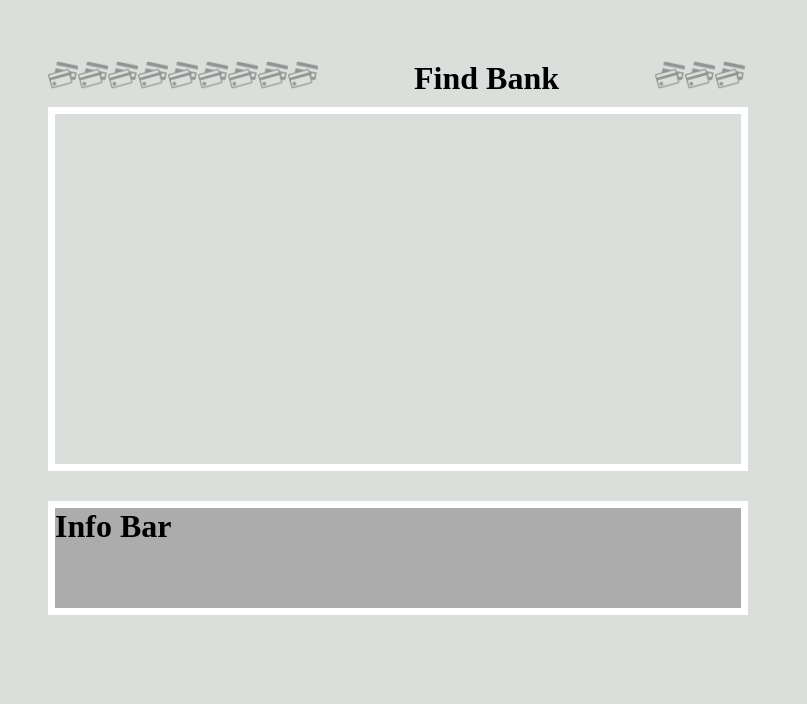
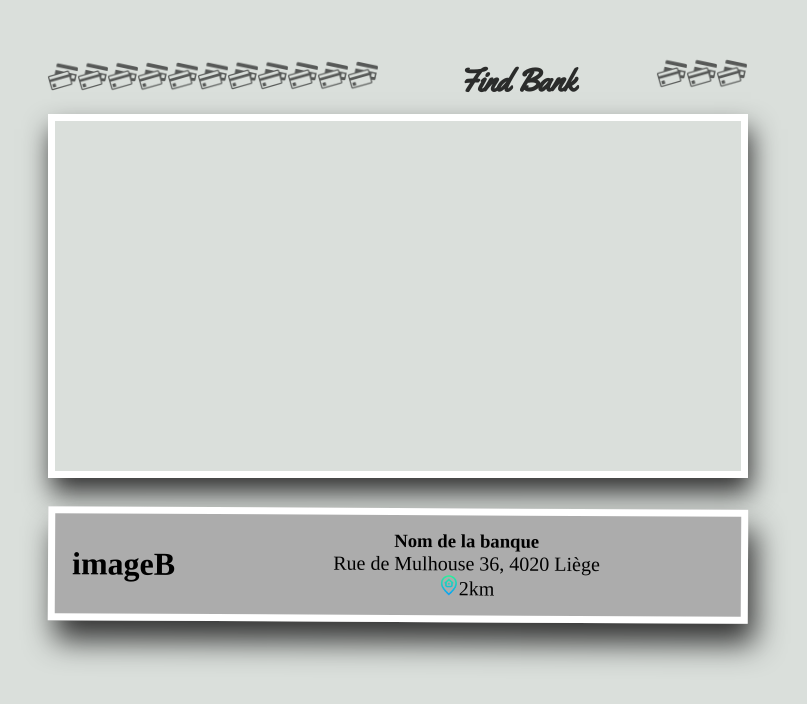
Before and after one commit to pecoraroFRANCESCO/BANK, a React app: page / in a window 1280 px wide. Shown: the whole page, without its empty margins (242-1049 px from the left). Built offline with nearby package versions, Linux system fonts and the light colour scheme; no server answers.

Commit message:
advancement css v 2

```diff
--- a/src/client/components/header.js
+++ b/src/client/components/header.js
@@ -4,18 +4,21 @@ import Cbank from "../img/Cbank.png";
 
 const styles = {
     font: css({
+        fontFamily: "Yellowtail",
         color: "black",
-        padding: "0 96px",
+        opacity: "0.8",
+        padding: "0 81px",
     }),
 
     mod: css({
         height: "30px",
         width: "30px",
-        opacity: "0.33",
+        opacity: "0.6",
     }),
 
     container: css({
         display: "flex",
+        transform: "rotate(-.3deg)",
 
         marginTop: "60px",
         marginBottom: "10px",
@@ -35,6 +38,8 @@ export default class Header extends React.Component {
                 <img src={Cbank} className={styles.mod} />
                 <img src={Cbank} className={styles.mod} />
                 <img src={Cbank} className={styles.mod} />
+                <img src={Cbank} className={styles.mod} />
+                <img src={Cbank} className={styles.mod} />
                 <h1 className={styles.font}>{"Find Bank"}</h1>
                 <img src={Cbank} className={styles.mod} />
                 <img src={Cbank} className={styles.mod} />
--- a/src/client/components/infoBar.js
+++ b/src/client/components/infoBar.js
@@ -2,26 +2,57 @@ import * as React from "react";
 
 import {css} from "emotion";
 
+import icon from "../img/home.png";
+
 const styles = {
     container: css({
+        display: "flex",
         border: "7px solid white",
         height: "100px",
         backgroundColor: "#acacac",
         marginTop: "30px",
+        boxShadow: "7px 20px 30px #333",
+        transform: "rotate(.3deg)",
 
-        "&:before": {
-            top: "52px",
-            left: "5px",
-            transform: "rotate(-5deg)",
-            boxShadow: "7px 6px 15px #333",
-        },
+        // "&:before": {
+        // 	content: '""',
+        //     top: "52px",
+        //     left: "5px",
+        //     transform: "rotate(-5deg)",
+        //     boxShadow: "7px 6px 15px #333",
+        // },
 
-        "&:after": {
-            top: "52px",
-            right: "5px",
-            transform: "rotate(5deg)",
-            boxShadow: "-7px 6px 15px #333",
-        },
+        // "&:after": {
+        // 	content: '""',
+        //     top: "52px",
+        //     right: "5px",
+        //     transform: "rotate(5deg)",
+        //     boxShadow: "-7px 6px 15px #333",
+        // },
+    }),
+    left: css({
+        display: "flex",
+        justifyContent: "center",
+        alignItems: "center",
+        width: "20%",
+    }),
+    right: css({
+        display: "flex",
+        flexDirection: "column",
+        justifyContent: "center",
+        alignItems: "center",
+        width: "80%",
+    }),
+    h1: css({
+        alignItems: "center",
+        justifyContent: "center",
+    }),
+    icon: css({
+        width: "20px",
+        height: "20px",
+    }),
+    font: css({
+        fontSize: "20px",
     }),
 };
 
@@ -29,7 +60,19 @@ export default class InfoBar extends React.Component {
     render() {
         return (
             <div className={styles.container}>
-                <h1> {"Info Bar"} </h1>
+                <div className={styles.left}>
+                    <h1 className={styles.h1}> {"imageB"} </h1>
+                </div>
+                <div className={styles.right}>
+                    <h3>{"Nom de la banque"}</h3>
+                    <p className={styles.font}>
+                        {"Rue de Mulhouse 36, 4020 Liège"}
+                    </p>
+                    <p className={styles.font}>
+                        <img src={icon} className={styles.icon} />
+                        {"2km"}
+                    </p>
+                </div>
             </div>
         );
     }
--- a/src/index.html
+++ b/src/index.html
@@ -6,13 +6,13 @@
 		<link rel="stylesheet" href="https://unpkg.com/leaflet@1.4.0/dist/leaflet.css"
 		   integrity="sha512-puBpdR0798OZvTTbP4A8Ix/l+A4dHDD0DGqYW6RQ+9jxkRFclaxxQb/SJAWZfWAkuyeQUytO7+7N4QKrDh+drA=="
 		   crossorigin=""/>
+        <link href="https://fonts.googleapis.com/css?family=Yellowtail" rel="stylesheet">
         <meta name="viewport" content="minimum-scale=1, initial-scale=1, width=device-width, shrink-to-fit=no" />
         <style type="text/css">
         	#mapid {
                 height: 350px;
                 border: 7px solid white;
-
-
+                box-shadow: 3px 15px 25px #333;
             }
         </style>
     </head>
```
Also changed, not shown: src/client/components/Carte.js (+7 -8 lines), src/client/img/Ibank.png (added), src/client/img/bank.png (deleted), src/client/img/home.png (added), src/client/img/navigate.png (added).
